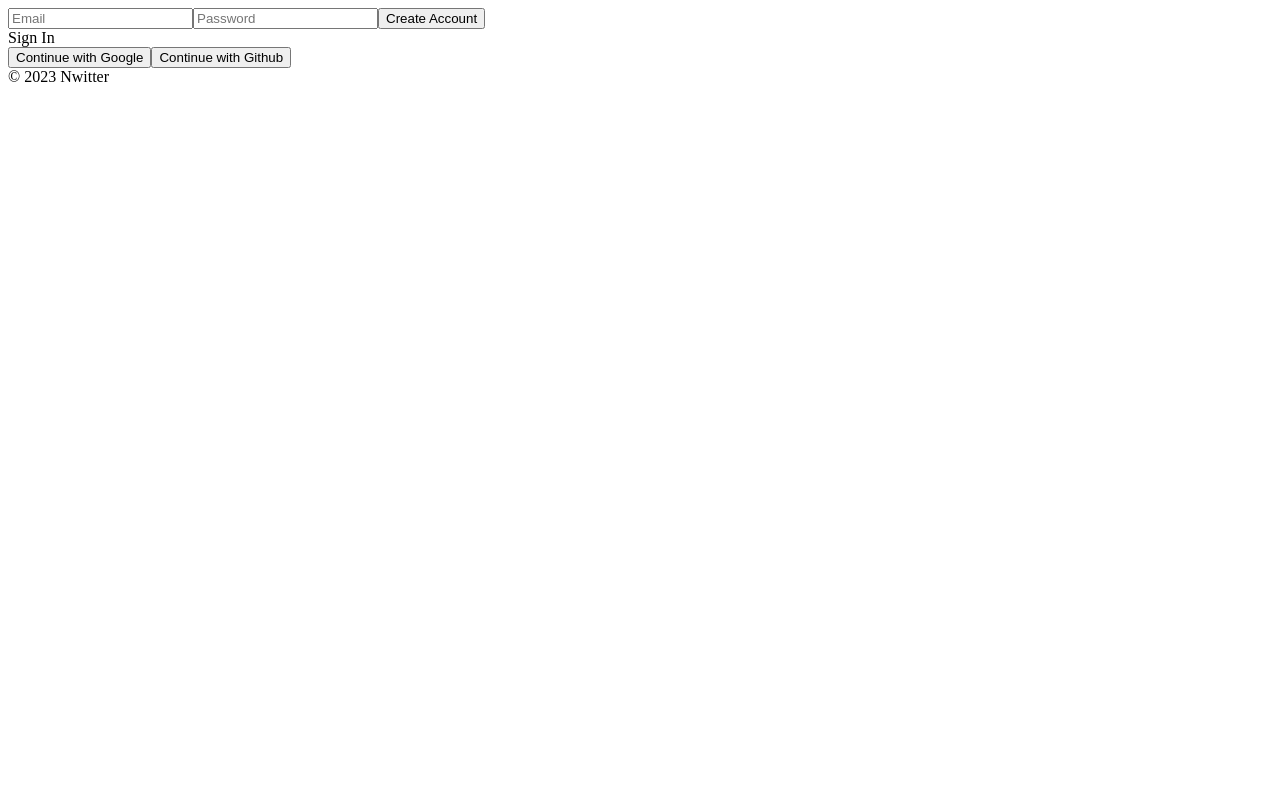
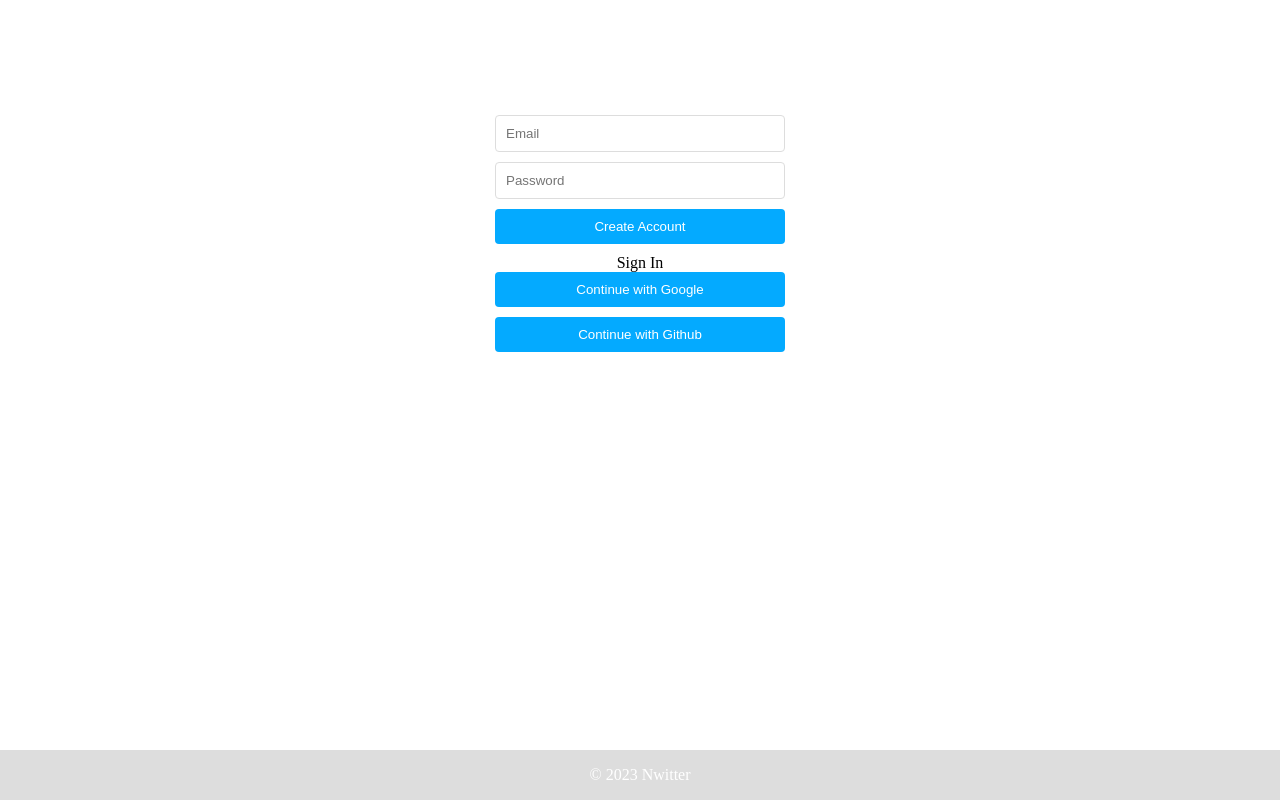
Before and after one commit to jiyoung00000/nwitter, a React (Create React App) app: page / in a window 1280 px wide. Built offline with nearby package versions, Linux system fonts and the light colour scheme; no server answers.

Commit message:
style: atomic design, App Page Auth Page design

```diff
--- a/package.json
+++ b/package.json
@@ -11,6 +11,7 @@
     "react-dom": "^18.2.0",
     "react-router-dom": "^6.18.0",
     "react-scripts": "5.0.1",
+    "styled-components": "^6.1.1",
     "web-vitals": "^2.1.0"
   },
   "scripts": {
--- a/src/components/App.js
+++ b/src/components/App.js
@@ -1,6 +1,7 @@
-import AppRouter from "components/Router";
+import AppTemplate from "components/Templates/AppTemplate";
 import { authService } from "fbase";
 import { useEffect, useState } from "react";
+
 function App() {
   const [init, setInit] = useState(false);
   const [isLoggedIn, setIsLoggedIn] = useState(false);
@@ -16,12 +17,7 @@ function App() {
     });
   }, []);
 
-  return (
-  <>
-    {init ? <AppRouter isLoggedIn={isLoggedIn} /> : "Initializing..."}
-    <footer>&copy; {new Date().getFullYear()} Nwitter</footer>
-  </>
-  )
+  return <AppTemplate init={init} isLoggedIn={isLoggedIn} />;
 }
 
 export default App;
--- /dev/null
+++ b/src/components/Atoms/Button.js
@@ -0,0 +1,24 @@
+import styled from 'styled-components';
+
+const Button = ({ onClick, name, children }) => (
+  <StyledButton onClick={onClick} name={name}>{children}</StyledButton>
+);
+
+export default Button;
+
+const StyledButton = styled.button`
+  width: 100%;
+  padding: 10px;
+  border-radius: 4px;
+  border: none;
+  background-color: #04aaff;
+  color: white;
+  text-align: center;
+  cursor: pointer;
+  margin-bottom: 10px;
+
+  &:hover {
+    background-color: #0378a6;
+  }
+
+`;
--- /dev/null
+++ b/src/components/Atoms/Footer.js
@@ -0,0 +1,20 @@
+import styled from 'styled-components';
+
+const Footer = () => (
+  <StyledFooter>&copy; {new Date().getFullYear()} Nwitter</StyledFooter>
+);
+
+export default Footer;
+
+const StyledFooter = styled.footer`
+  width: 100%;
+  height: 50px;
+  position: fixed;
+  bottom: 0;
+  left: 0;
+  background-color: #DDDDDD;
+  color: white;
+  display: flex;
+  justify-content: center;
+  align-items: center;
+`;
--- /dev/null
+++ b/src/components/Atoms/Input.js
@@ -0,0 +1,17 @@
+import styled from 'styled-components';
+
+const Input = ({ name, type, placeholder, required, value, onChange }) => (
+  <StyledInput name={name} type={type} placeholder={placeholder} required={required} value={value} onChange={onChange}/>
+);
+
+export default Input;
+
+const StyledInput = styled.input`
+  width: 100%;
+  padding: 10px;
+  border-radius: 4px;
+  border: 1px solid #ddd;
+  margin-bottom: 10px;
+
+  box-sizing: border-box;
+`;
--- /dev/null
+++ b/src/components/Molecules/Form.js
@@ -0,0 +1,13 @@
+import Button from "components/Atoms/Button";
+import Input from "components/Atoms/Input";
+
+const Form = ({ onSubmit, email, password, onChange, newAccount, error }) => (
+  <form onSubmit={onSubmit}>
+    <Input name="email" type="text" placeholder="Email" required value={email} onChange={onChange}/>
+    <Input name="password" type="password" placeholder="Password" required value={password} onChange={onChange}/>
+    <Button type="submit">{newAccount ? "Create Account" : "Log In"}</Button>
+    {error && <span>{error}</span>}
+  </form>
+);
+
+export default Form;
--- /dev/null
+++ b/src/components/Organisms/Auth.js
@@ -0,0 +1,36 @@
+import Button from "components/Atoms/Button";
+import Form from "components/Molecules/Form";
+import styled from 'styled-components';
+
+const Auth = ({ onSubmit, email, password, onChange, newAccount, error, toggleAccount, onSocialClick }) => {
+  return (
+    <Container>
+      <Form onSubmit={onSubmit} email={email} password={password} onChange={onChange} newAccount={newAccount} error={error} />
+      <span onClick={toggleAccount}>
+        {newAccount ? "Sign In" : "Create Account"}
+      </span>
+      <div>
+        <Button onClick={onSocialClick} name="google">
+          Continue with Google
+        </Button>
+        <Button onClick={onSocialClick} name="github">
+          Continue with Github
+        </Button>
+      </div>
+    </Container>
+  );
+}
+
+export default Auth;
+
+const Container = styled.div`
+  width: 100%;
+  max-width: 320px;
+  margin: 0 auto;
+  margin-top: 100px;
+  padding: 15px;
+  display: flex;
+  flex-direction: column;
+  align-items: center;
+  box-sizing: border-box;
+`;
--- a/src/components/Router.js
+++ b/src/components/Router.js
@@ -1,6 +1,6 @@
 // react-router-dom 버전 6에서는 Switch 대신에 Routes를 사용한다.
 import { Route, BrowserRouter as Router, Routes } from "react-router-dom";
-import Auth from "routes/Auth";
+import AuthPage from "routes/AuthPage";
 import Home from "routes/Home";
 import Profile from "routes/Profile";
 import Navigation from "./Navigation";
@@ -16,7 +16,7 @@ const AppRouter = ({ isLoggedIn }) => {
                         <Route path="/profile" element={<Profile />} />
                     </>
                 ) : (
-                    <Route path="/" element={<Auth />} />
+                    <Route path="/" element={<AuthPage />} />
                 )}
             </Routes>
         </Router>
--- /dev/null
+++ b/src/components/Templates/AppTemplate.js
@@ -0,0 +1,13 @@
+import Footer from 'components/Atoms/Footer';
+import AppRouter from 'components/Router';
+
+const AppTemplate = ({ init, isLoggedIn }) => {
+  return (
+    <>
+      {init ? <AppRouter isLoggedIn={isLoggedIn} /> : "Initializing..."}
+      <Footer />
+    </>
+  );
+}
+
+export default AppTemplate;
--- /dev/null
+++ b/src/components/Templates/AuthTemplate.js
@@ -0,0 +1,11 @@
+import Auth from "components/Organisms/Auth";
+
+const AuthTemplate = (props) => {
+  return (
+    <div>
+      <Auth {...props} />
+    </div>
+  );
+}
+
+export default AuthTemplate;
--- a/src/routes/Auth.js
+++ /dev/null
@@ -1,79 +0,0 @@
-import { GithubAuthProvider, GoogleAuthProvider, signInWithPopup } from "@firebase/auth";
-import { authService } from "fbase";
-import { createUserWithEmailAndPassword, signInWithEmailAndPassword } from 'firebase/auth';
-import { useState } from "react";
-
-const Auth = () => {
-    const [email, setEmail] = useState("");
-    const [password, setPassword] = useState("");
-    const [newAccount, setNewAccout] = useState(true);
-    const [error, setError] = useState("");
-
-    const onChange = (event) => {
-        const {
-            target: {name, value}
-        } = event;
-        if (name === "email") {
-            setEmail(value);
-        } else if (name === "password") {
-            setPassword(value);
-        }
-    }
-
-    const onSubmit = async (event) => {
-        event.preventDefault();
-        try {
-            let data;
-            if (newAccount) {
-                // create account
-                data = await createUserWithEmailAndPassword(authService, email, password);
-            } else {
-                // log in
-                data = await signInWithEmailAndPassword(authService, email, password);
-            }
-            console.log(data);
-        } catch (error) {
-            setError(error.message);
-        }
-    }
-
-    const toggleAccount = () => setNewAccout((prev) => !prev);
-
-    const onSocialClick = async (event) => {
-        const {
-            target: {name},
-        } = event;
-        let provider;
-        if (name === "google") {
-            provider = new GoogleAuthProvider();
-        } else if (name === "github") {
-            provider = new GithubAuthProvider();
-        }
-        const data = await signInWithPopup(authService, provider);
-        console.log(data);
-    }
-
-    return (
-        <div>
-            <form onSubmit={onSubmit}>
-                <input name="email" type="text" placeholder="Email" required value={email} onChange={onChange}/>
-                <input name="password" type="password" placeholder="Password" required value={password} onChange={onChange}/>
-                <input type="submit" value={newAccount ? "Create Account" : "Log In"} />
-                {error && <span>{error}</span>}
-            </form>
-            <span onClick={toggleAccount}>
-                {newAccount ? "Sign In" : "Create Account"}
-            </span>
-            <div>
-                <button onClick={onSocialClick} name="google">
-                    Continue with Google
-                </button>
-                <button onClick={onSocialClick} name="github">
-                    Continue with Github
-                </button>
-            </div>
-        </div>
-    );
-}
-
-export default Auth;
--- /dev/null
+++ b/src/routes/AuthPage.js
@@ -0,0 +1,73 @@
+import AuthTemplate from 'components/Templates/AuthTemplate';
+import { useState } from 'react';
+// 필요한 함수, 변수들 import
+import { GithubAuthProvider, GoogleAuthProvider, signInWithPopup } from "@firebase/auth";
+import { authService } from "fbase";
+import { createUserWithEmailAndPassword, signInWithEmailAndPassword } from 'firebase/auth';
+
+const AuthPage = () => {
+  // state 정의
+  const [email, setEmail] = useState("");
+  const [password, setPassword] = useState("");
+  const [newAccount, setNewAccout] = useState(true);
+  const [error, setError] = useState("");
+
+  // 이메일, 비밀번호 입력 처리 함수
+  const onChange = (event) => {
+    const { target: {name, value} } = event;
+    if (name === "email") {
+      setEmail(value);
+    } else if (name === "password") {
+      setPassword(value);
+    }
+  }
+
+  // 계정 생성 또는 로그인 처리 함수
+  const onSubmit = async (event) => {
+    event.preventDefault();
+    try {
+      let data;
+      if (newAccount) {
+        // 계정 생성
+        data = await createUserWithEmailAndPassword(authService, email, password);
+      } else {
+        // 로그인
+        data = await signInWithEmailAndPassword(authService, email, password);
+      }
+      console.log(data);
+    } catch (error) {
+      setError(error.message);
+    }
+  }
+
+  // 계정 생성, 로그인 토글 함수
+  const toggleAccount = () => setNewAccout((prev) => !prev);
+
+  // 소셜 로그인 처리 함수
+  const onSocialClick = async (event) => {
+    const { target: {name} } = event;
+    let provider;
+    if (name === "google") {
+      provider = new GoogleAuthProvider();
+    } else if (name === "github") {
+      provider = new GithubAuthProvider();
+    }
+    const data = await signInWithPopup(authService, provider);
+    console.log(data);
+  }
+
+  return (
+    <AuthTemplate
+      onSubmit={onSubmit}
+      email={email}
+      password={password}
+      onChange={onChange}
+      newAccount={newAccount}
+      error={error}
+      toggleAccount={toggleAccount}
+      onSocialClick={onSocialClick}
+    />
+  );
+}
+
+export default AuthPage;
```
Also changed, not shown: 1 other file (tests, documents, lock files or other folders). Lines whose indentation alone changed are shown as unchanged.
